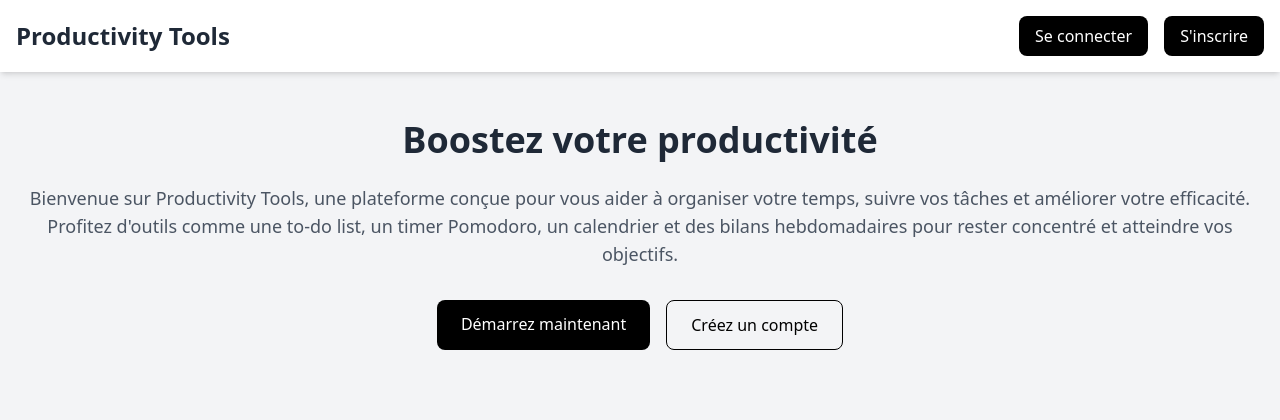
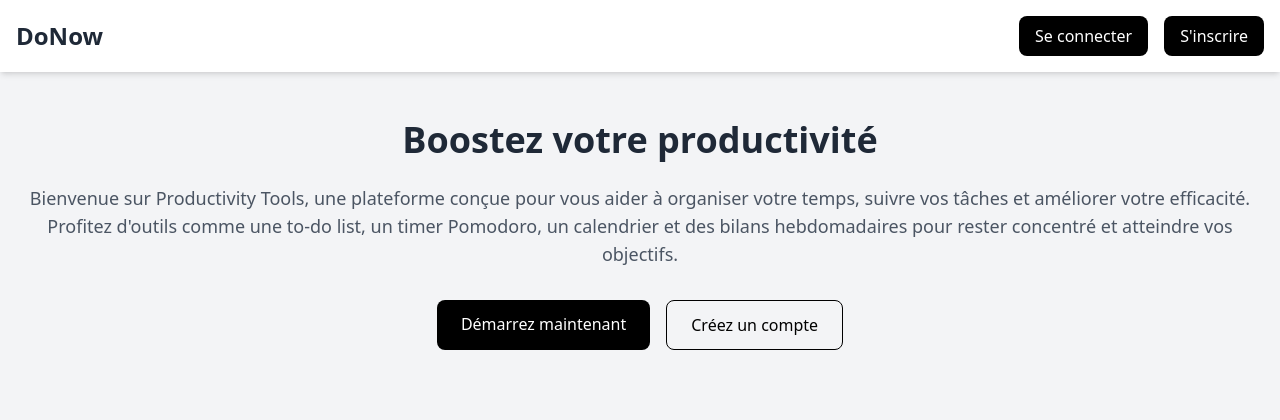
Before and after one commit to hugohtz05/DoNow, a Django app: page / in a window 1280 px wide. Shown: the top 420 px of the page. Run offline with Django 5.2, Linux system fonts and the light colour scheme; some libraries are stand-ins or nearby versions.

Commit message:
changement de titre site

```diff
--- a/productivity_tools/templates/productivity_tools/home.html
+++ b/productivity_tools/templates/productivity_tools/home.html
@@ -3,7 +3,7 @@
 <head>
     <meta charset="UTF-8">
     <meta name="viewport" content="width=device-width, initial-scale=1.0">
-    <title>Productivity Tools</title>
+    <title>DoNow</title>
     <script src="https://cdn.tailwindcss.com"></script>
 </head>
 <body class="bg-gray-100">
@@ -14,7 +14,7 @@
         <!-- Header -->
         <header class="bg-white shadow-md py-4">
             <div class="max-w-screen-xl mx-auto px-4 flex justify-between items-center">
-                <h1 class="text-2xl font-bold text-gray-800">Productivity Tools</h1>
+                <h1 class="text-2xl font-bold text-gray-800">DoNow</h1>
                 <div class="flex space-x-4">
                     <a href="{% url 'user:login' %}" class="bg-black text-white py-2 px-4 rounded-lg hover:bg-gray-800 transition duration-300">Se connecter</a>
                     <a href="{% url 'user:register' %}" class="bg-black text-white py-2 px-4 rounded-lg hover:bg-gray-800 transition duration-300">S'inscrire</a>
```
